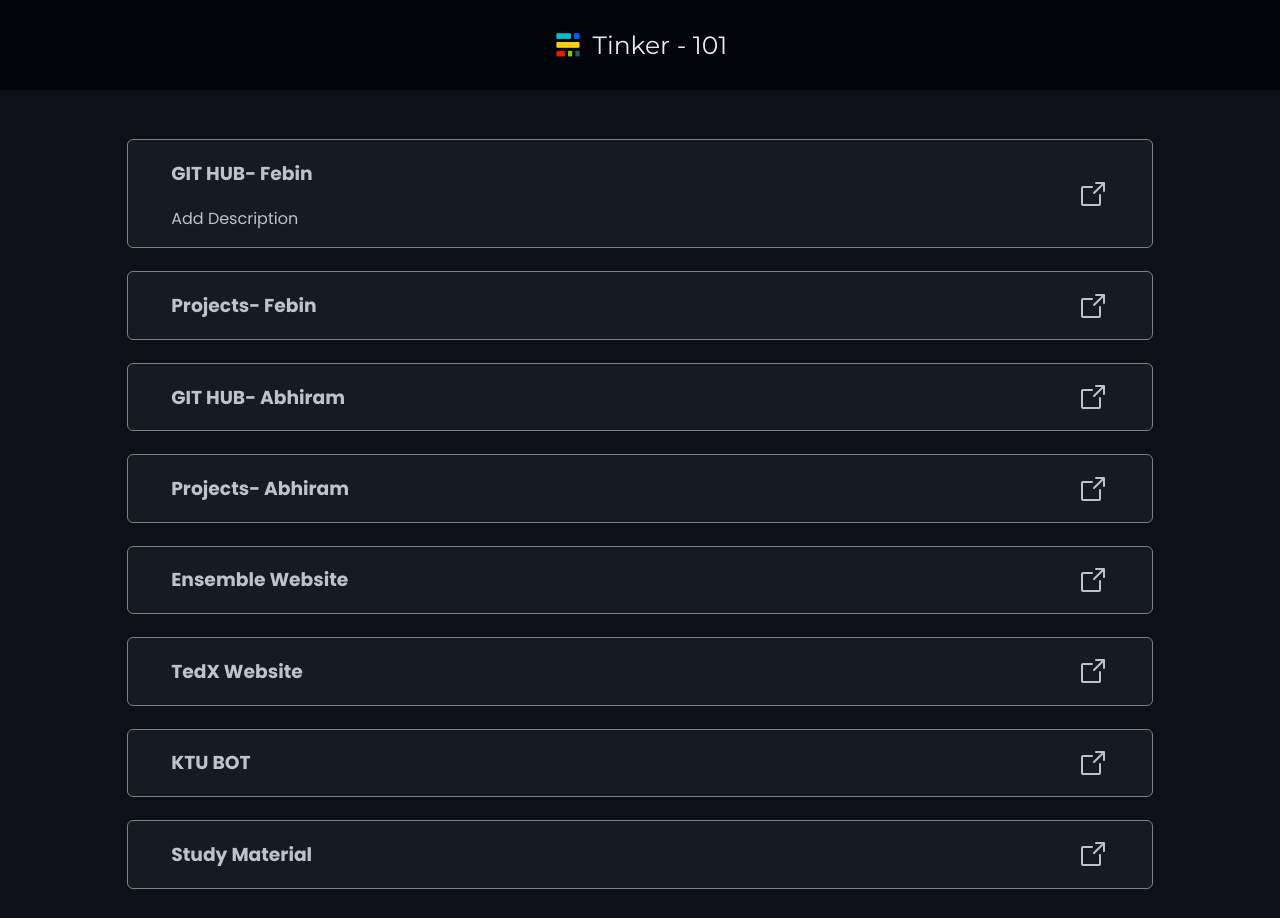
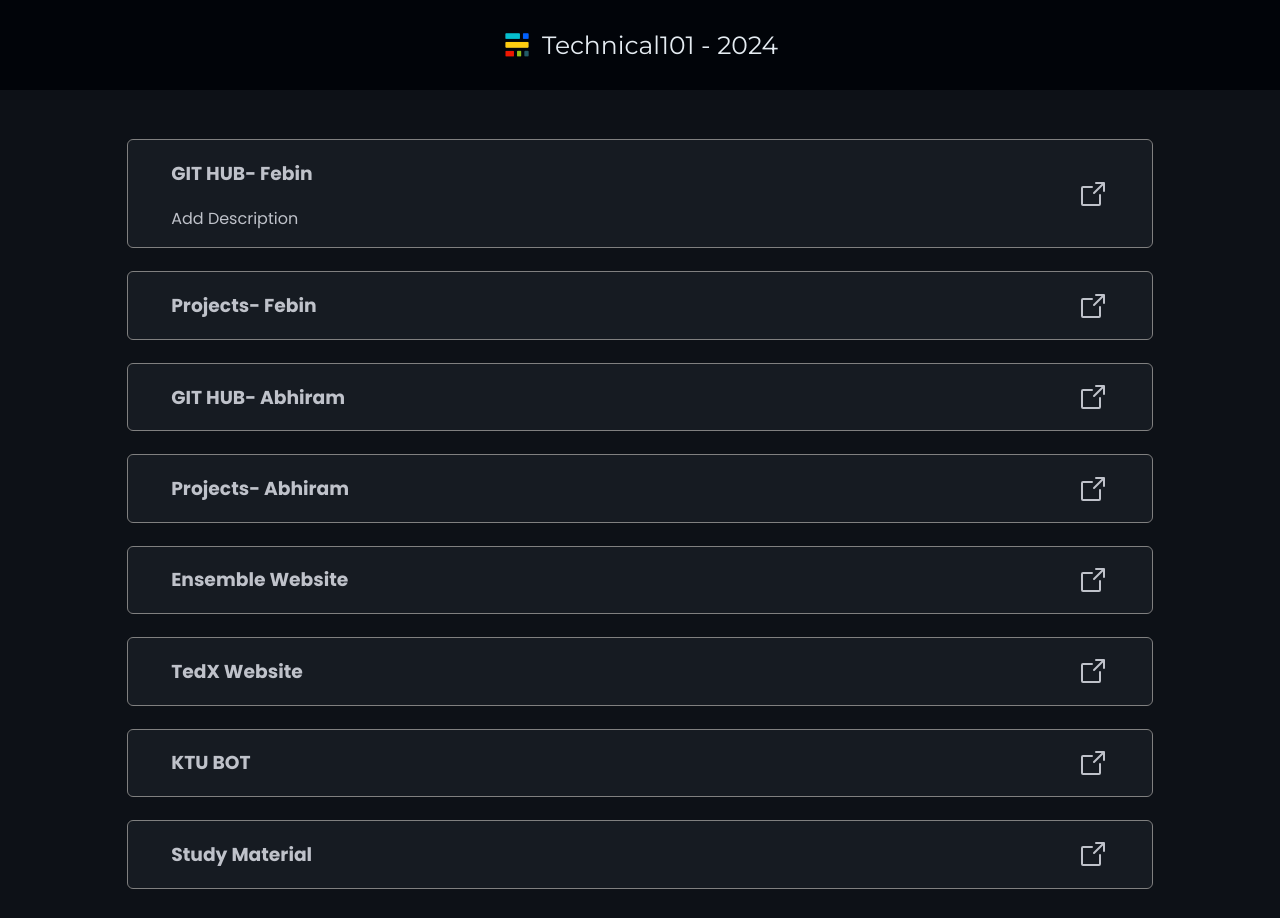
Before and after one commit to abhi5455/Technical-101, a React (Vite) app: page / in a window 1280 px wide. Built offline with nearby package versions, Linux system fonts and the light colour scheme; a web font is replaced by a local one.

Commit message:
Initial Commit

```diff
--- a/src/App.jsx
+++ b/src/App.jsx
@@ -8,7 +8,7 @@ function App() {
     <div style={{position: "relative", display: "flex", flexDirection: "column", justifyContent: "flex-start", height: "100%", width: "100%"}} >
         <header className={'header'}>
             <img alt={''} src={'tinkerLogo.png'} className={'logo'}></img>
-            Tinker - 101
+            Technical101 - 2024
         </header>
         <div className={'container'}>
             <Element heading={"GIT HUB- Febin"} link={"https://github.com/fbn776"} description={"Add Description"}></Element>
```
